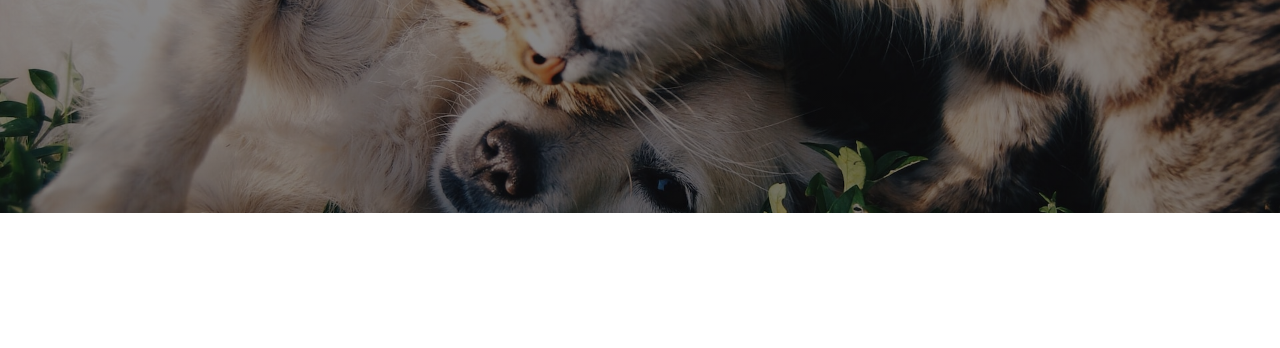
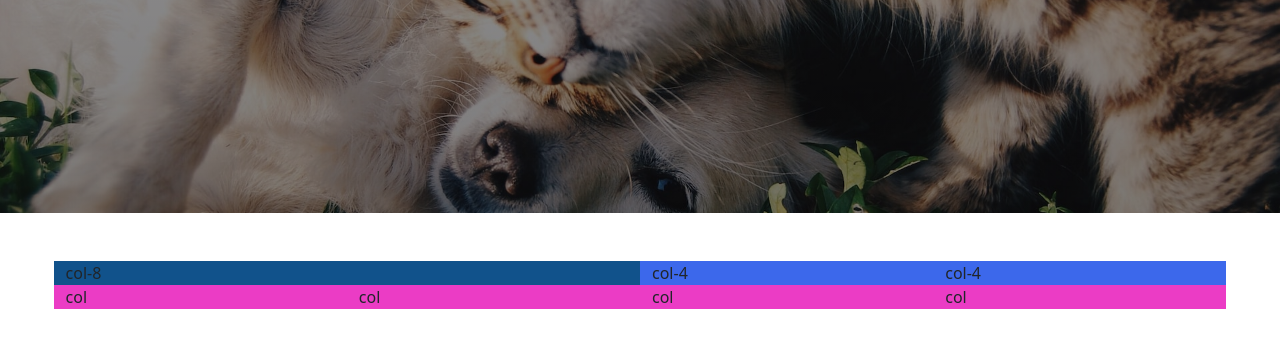
Before and after one commit to ClairePasquiou/rescue-project, a plain HTML site: page index.html in a window 1280 px wide. Shown: the part 416-764 px from the top of the page. Drawn offline with nearby package versions, Linux system fonts and the light colour scheme.

Commit message:
Grid set up

```diff
--- a/index.html
+++ b/index.html
@@ -48,6 +48,21 @@
 
     <main>
 
+<div class="grid-main mt-5">
+<div class="row">
+  <div class="col-6">col-8</div>
+  <div class="col-3">col-4</div>
+  <div class="col-3">col-4</div>
+
+</div>
+<div class="row">
+  <div class="col">col</div>
+  <div class="col">col</div>
+  <div class="col">col</div>
+  <div class="col">col</div>
+</div>
+</div>
+
     </main>
 
   </div>
--- a/src/styles.css
+++ b/src/styles.css
@@ -26,10 +26,6 @@ header{
   padding: 200px 0;
 }
 
-
-.main-page{
-  border-top: 4px solid var(--fourth-color-dark-grey);
-}
 
 
 
@@ -73,6 +69,38 @@ nav a:hover, nav li.active a{
   max-height: 90px;
 }
 
+/*Navigation*/
+
+
+
+
+.grid-main{
+  margin: 0 auto;
+  margin-top: 90px;
+  margin-bottom: 80px;
+  max-width: 1200px;
+  padding: 0 2%;
+}
+
+.main-page{
+  border-top: 4px solid var(--fourth-color-dark-grey);
+}
+
+.col{
+  background-color: #eb3cc5;
+}
+
+.col-6 {
+  background-color: #11528b;
+}
+
+.col-3 {
+  background-color: #3c68eb;
+}
+
+
+
+
 
 @media (max-width: 960px) {
   nav a{
```
